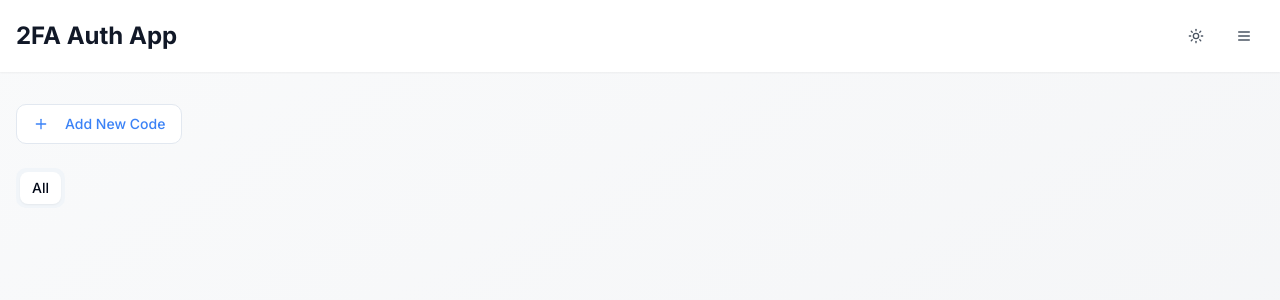
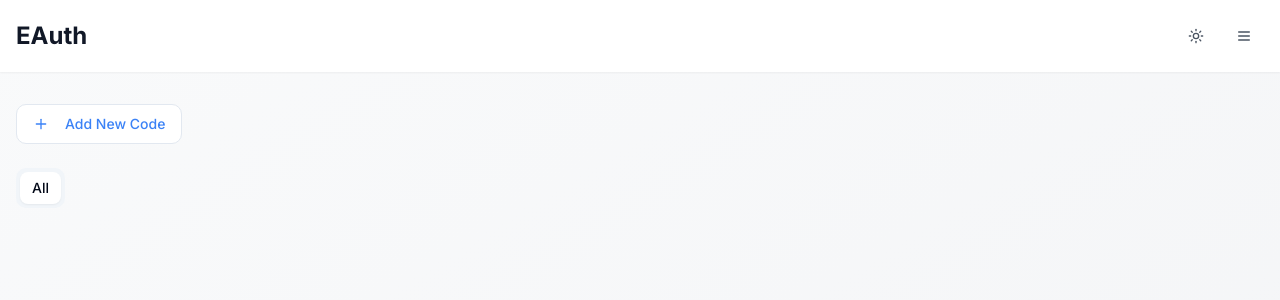
Before and after one commit to Dev-Huang1/EAuth, a Next.js app: page / in a window 1280 px wide. Shown: the top 300 px of the page. Built offline with nearby package versions, Linux system fonts and the light colour scheme.

Commit message:
Update page.tsx

```diff
--- a/app/page.tsx
+++ b/app/page.tsx
@@ -439,7 +439,7 @@
     <div className="min-h-screen bg-gradient-to-br from-gray-50 to-gray-100 dark:from-gray-900 dark:to-gray-800 transition-colors duration-300">
       <header className="bg-white dark:bg-gray-800 shadow-sm">
         <div className="container mx-auto px-4 py-4 flex justify-between items-center">
-          <h1 className="text-2xl font-bold text-gray-900 dark:text-white">2FA Auth App</h1>
+          <h1 className="text-2xl font-bold text-gray-900 dark:text-white">EAuth</h1>
           <div className="flex items-center space-x-2">
             <Button
               variant="ghost"
```
